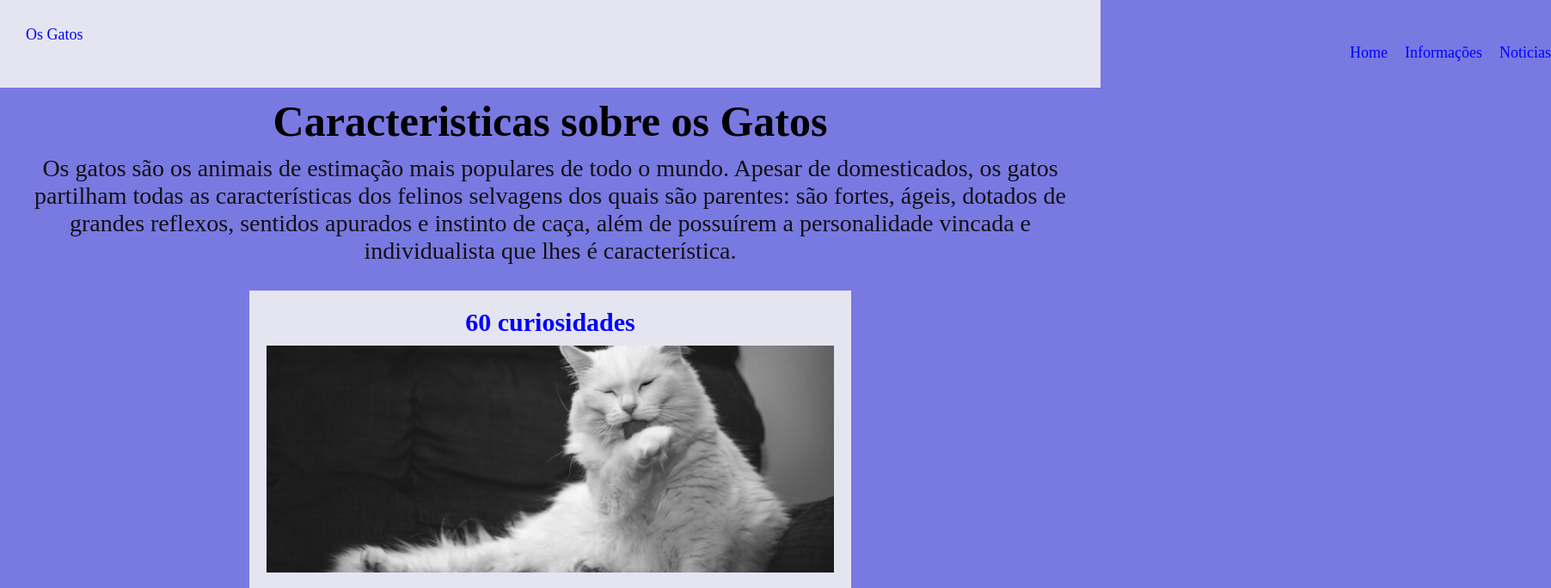
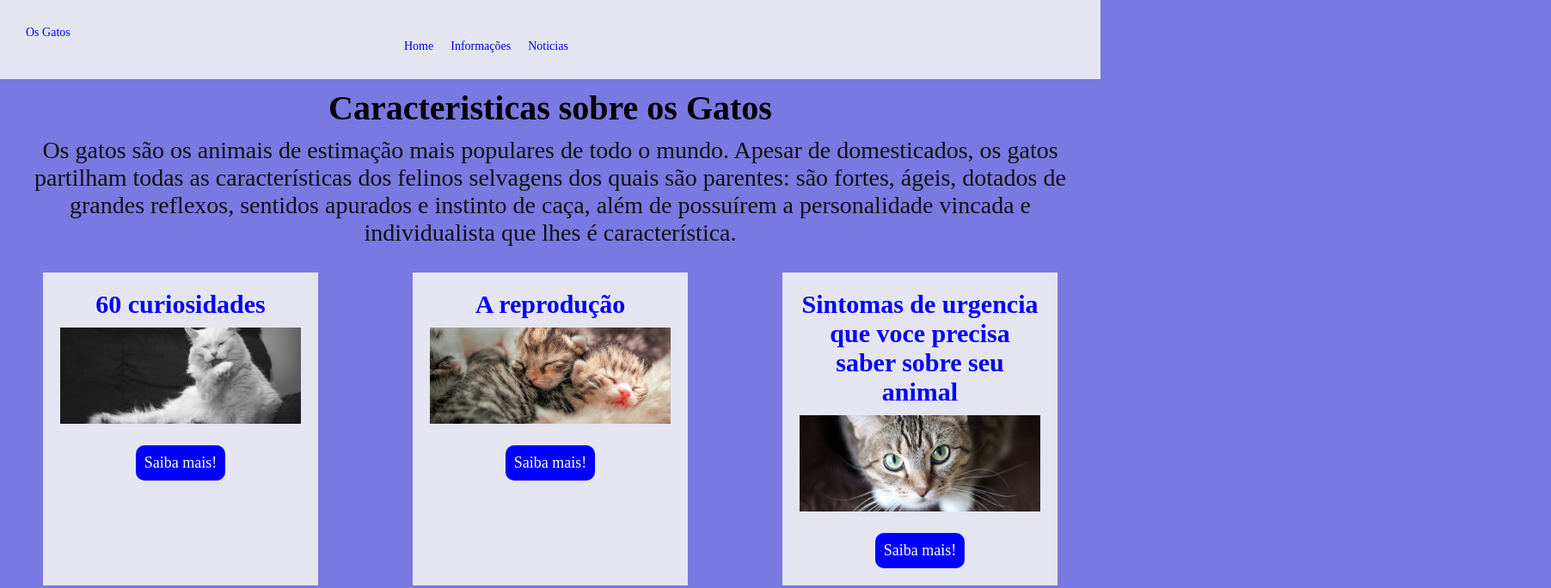
Before and after one commit to PalomaC26/site, a plain HTML site: page index.html in a window 1280 px wide. Shown: the top 684 px of the page at 86% size, 1804 px wide, since content can reach past the window. Drawn offline with Linux system fonts and the light colour scheme.

Commit message:
modificado css

```diff
--- a/estilo.css
+++ b/estilo.css
@@ -15,6 +15,7 @@ body {
 .topo {
   background: rgb(229, 229, 241);
   padding: 30px;
+  font-size: 14px;
 }
 
 
@@ -49,7 +50,7 @@ body {
   background-color: rgb(229, 229, 241);
   padding: 20px;
   margin-bottom: 10px;
-  width: 700px;
+  width: 320px;
   text-align: center;
   margin-left: auto;
   margin-right: auto;
@@ -69,7 +70,7 @@ body {
 .menu {
   display: flex;
   list-style: none;
-  margin-left: 1500px;
+  margin-left: 400px;
 }
 
 .menu a:hover {
@@ -87,14 +88,14 @@ main {
 
 .grade {
   display: grid;
-  grid-template-columns: repeat(auto-fill,minmax(700px,1fr));
+  grid-template-columns: repeat(auto-fill,minmax(320px,1fr));
   gap: 30px
 }
 
 .titulo {
   text-align: center;
   margin-bottom: 10px;
-  font-size: 50px;
+  font-size: 40px;
 }
 
 .texto {
@@ -138,7 +139,7 @@ textarea.campo {
 .contato {
   background-color: rgb(192, 192, 241);
   padding: 30px;
-  width: 600px;
+  width:320px;
   margin-left: auto;
   margin-right: auto;
   margin-bottom: 30px;
```
Also changed, not shown: index.html (+3 -0 lines).
